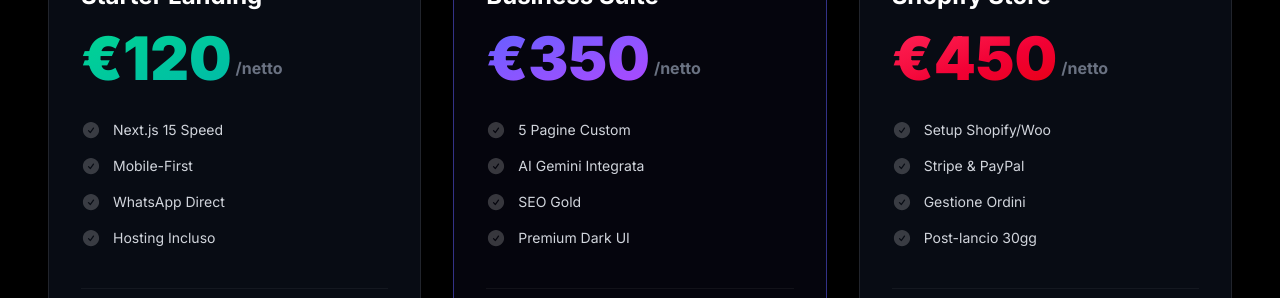
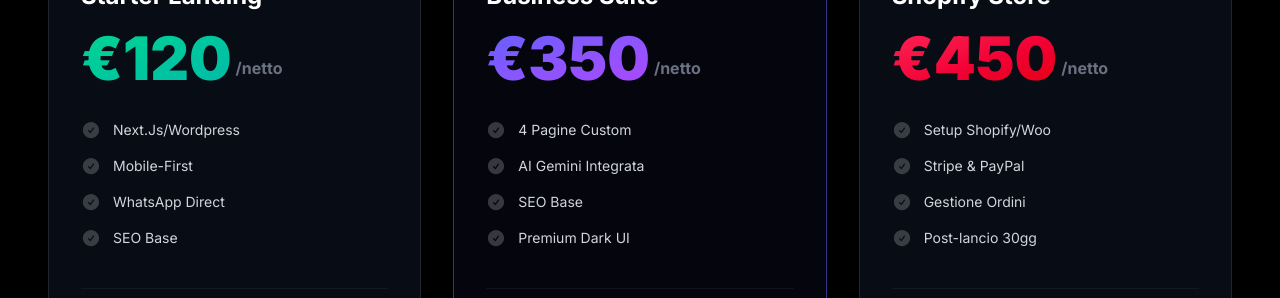
Before and after one commit to MarcoCerilli/portfolio-aziendale-2026, a Next.js app: page / in a window 1280 px wide. Shown: the part 3920-4218 px from the top of the page. Built offline with nearby package versions, Linux system fonts and the light colour scheme.

Commit message:
bugfix: update package features and UI text

```diff
--- a/src/components/Packages.tsx
+++ b/src/components/Packages.tsx
@@ -8,7 +8,7 @@
     name: "Starter Landing",
     price: "120",
     description: "Presenza online veloce, moderna e d'impatto.",
-    features: ["Next.js 15 Speed", "Mobile-First", "WhatsApp Direct", "Hosting Incluso"],
+    features: ["Next.Js/Wordpress", "Mobile-First", "WhatsApp Direct", "SEO Base"],
     color: "from-emerald-400 to-teal-500",
     // Testo aggiornato con marca da bollo
     taxInfo: "Compenso netto + ritenuta (20%) + marca da bollo (2€)"
@@ -17,7 +17,7 @@
     name: "Business Suite",
     price: "350",
     description: "Sito aziendale completo con tecnologia AI Gemini.",
-    features: ["5 Pagine Custom", "AI Gemini Integrata", "SEO Gold", "Premium Dark UI"],
+    features: ["4 Pagine Custom", "AI Gemini Integrata", "SEO Base", "Premium Dark UI"],
     color: "from-indigo-500 to-purple-500",
     popular: true,
     taxInfo: "Compenso netto + ritenuta (20%) + marca da bollo (2€)"
```
